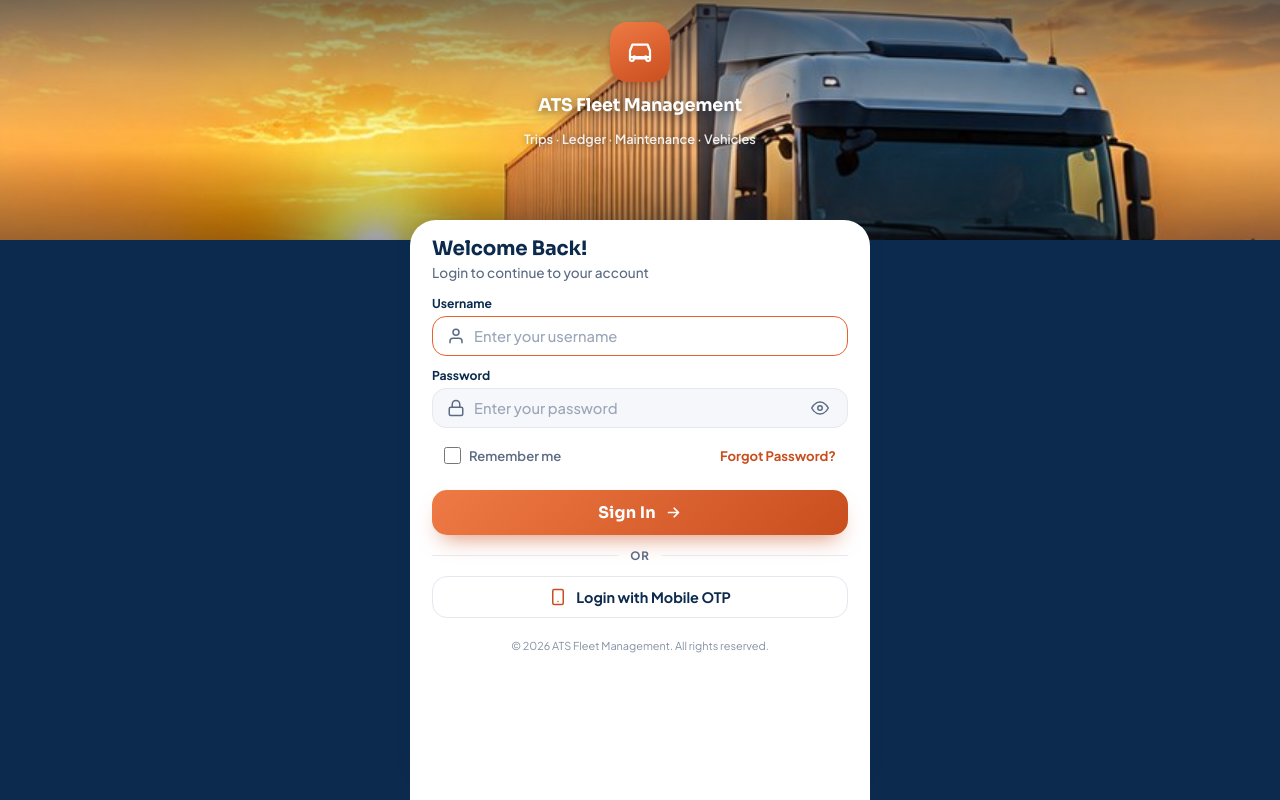
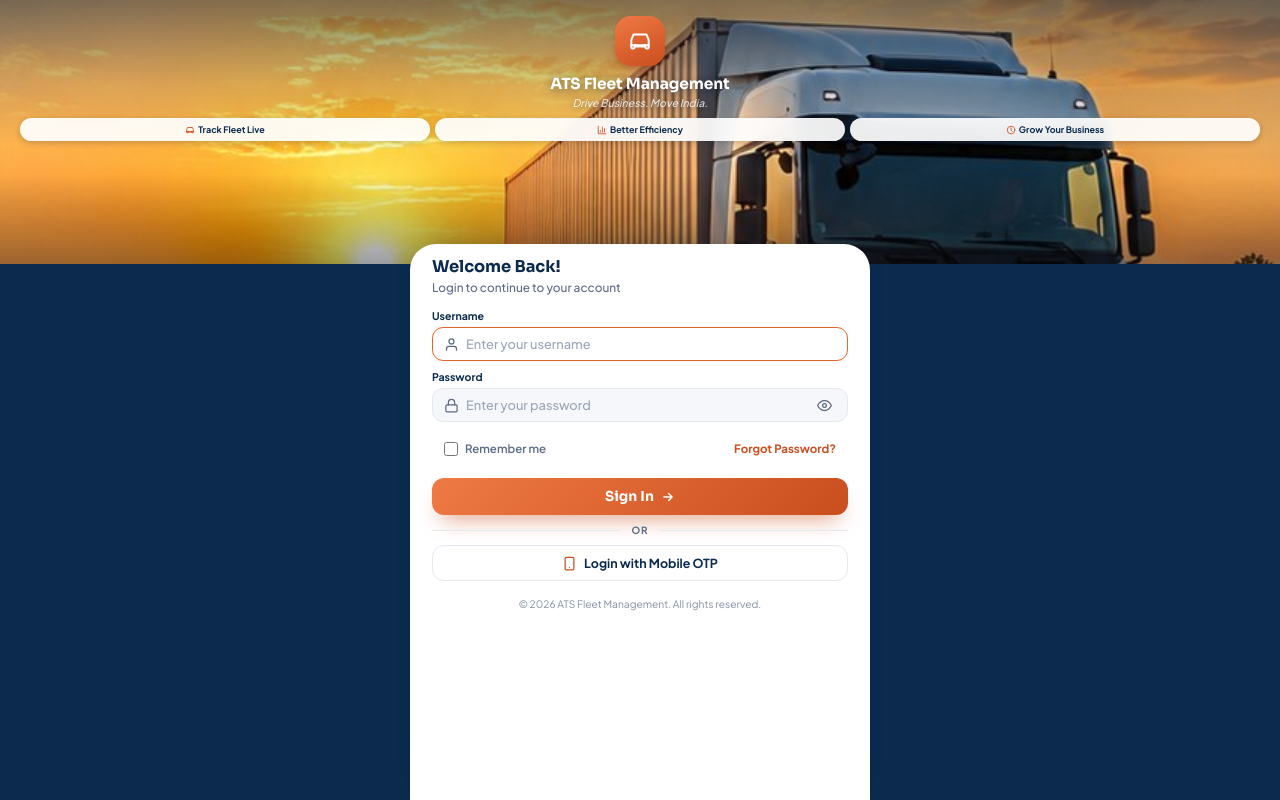
Before and after one commit to aniltransportservice2011-dot/ats-fleet-app, a Flask app: page /app/login in a window 1280 px wide. Run offline with Flask 3, Linux system fonts and the light colour scheme; data that the repository does not hold is empty; some libraries are stand-ins or nearby versions.

```diff
--- a/templates/app/base_app.html
+++ b/templates/app/base_app.html
@@ -25,8 +25,12 @@
 <link rel="stylesheet" href="{{ url_for('static', filename='app.css') }}">
 {% block extra_head %}{% endblock %}
 </head>
+
 <body class="app-body">
-{% include "app/_splash.html" %}
+<!-- app/_splash.html (a custom in-app loading overlay showing the badge icon + company name)
+     was included here on top of the native PWA launch splash Android/Chrome already generates
+     from app-manifest.json's icon/name/background_color — the two firing back-to-back read as a
+     double loading screen. Removed per instruction to keep just the one real (native) splash. -->
 
 <header class="a-topbar">
   <div class="a-topbar-left">
--- a/templates/app/login.html
+++ b/templates/app/login.html
@@ -65,8 +65,8 @@
   .lg-hero {
     position: relative;
     flex: 0 0 auto;
-    height: 30dvh;
-    min-height: 190px;
+    height: 33dvh;
+    min-height: 232px;
     background-image: url("{{ url_for('static', filename='img/login-hero.jpg') }}");
     background-size: cover;
     background-position: center 58%;
@@ -74,7 +74,7 @@
     display: flex;
     flex-direction: column;
     align-items: center;
-    padding: max(22px, env(safe-area-inset-top)) 24px 0;
+    padding: max(16px, env(safe-area-inset-top)) 20px 0;
   }
   .lg-hero::before {
     content: '';
@@ -92,36 +92,78 @@
   .lg-badge {
     position: relative;
     z-index: 2;
-    width: 60px;
-    height: 60px;
-    border-radius: 18px;
+    width: 50px;
+    height: 50px;
+    border-radius: 16px;
     background: linear-gradient(155deg, #EF7A45, var(--lg-orange-deep));
     display: flex;
     align-items: center;
     justify-content: center;
-    box-shadow: 0 10px 22px -6px rgba(201,78,30,0.55), 0 2px 4px rgba(0,0,0,0.15);
+    box-shadow: 0 8px 18px -6px rgba(201,78,30,0.55), 0 2px 4px rgba(0,0,0,0.15);
   }
   .lg-brand {
     position: relative;
     z-index: 2;
     font-family: 'Sora', sans-serif;
     font-weight: 700;
-    font-size: 1.1rem;
-    letter-spacing: -0.01em;
+    font-size: 0.96rem;
+    letter-spacing: -0.005em;
     color: #fff;
     text-align: center;
-    margin: 12px 0 2px;
+    margin: 8px 0 1px;
     text-shadow: 0 2px 10px rgba(9,26,49,0.5);
   }
   .lg-sub {
     position: relative;
     z-index: 2;
-    font-size: 0.8rem;
+    font-size: 0.76rem;
     font-weight: 600;
     color: rgba(255,255,255,0.88);
     text-align: center;
     text-shadow: 0 1px 6px rgba(9,26,49,0.45);
   }
+  .lg-tagline {
+    position: relative;
+    z-index: 2;
+    font-style: italic;
+    font-size: 0.66rem;
+    font-weight: 500;
+    color: rgba(255,255,255,0.8);
+    text-align: center;
+    text-shadow: 0 1px 6px rgba(9,26,49,0.45);
+    margin: 2px 0 9px;
+  }
+  /* Exactly 3 pills, sized to always fit one line with no horizontal scroll — width isn't
+     content-driven per pill (flex:1 lets each take an equal third), just compact text/padding
+     so nothing wraps or clips even on a 320px-wide screen. */
+  .lg-pills {
+    position: relative;
+    z-index: 2;
+    display: flex;
+    gap: 5px;
+    width: 100%;
+  }
+  .lg-pill {
+    flex: 1 1 0;
+    min-width: 0;
+    display: flex;
+    align-items: center;
+    justify-content: center;
+    gap: 3px;
+    background: rgba(255,255,255,0.92);
+    -webkit-backdrop-filter: blur(6px);
+    backdrop-filter: blur(6px);
+    border-radius: 999px;
+    padding: 6px 4px;
+    font-size: 0.56rem;
+    font-weight: 700;
+    color: var(--lg-ink);
+    white-space: nowrap;
+    overflow: hidden;
+    text-overflow: ellipsis;
+    box-shadow: 0 2px 6px rgba(9,26,49,0.2);
+  }
+  .lg-pill svg { width: 10px; height: 10px; color: var(--lg-orange-deep); flex-shrink: 0; }
 
   .lg-card {
     position: relative;
@@ -132,7 +174,7 @@
     margin-top: -20px;
     background: var(--lg-white);
     border-radius: 26px 26px 0 0;
-    padding: 16px 22px max(10px, env(safe-area-inset-bottom));
+    padding: 12px 22px max(8px, env(safe-area-inset-bottom));
     width: 100%;
     max-width: 460px;
     margin-left: auto;
@@ -141,14 +183,14 @@
   }
   .lg-card-title {
     font-family: 'Sora', sans-serif;
-    font-size: 1.24rem;
+    font-size: 1.02rem;
     font-weight: 700;
     margin: 0;
-    letter-spacing: -0.01em;
+    letter-spacing: -0.005em;
   }
   .lg-card-sub {
     margin: 3px 0 14px;
-    font-size: 0.85rem;
+    font-size: 0.74rem;
     color: var(--lg-steel);
     font-weight: 500;
   }
@@ -163,10 +205,10 @@
     margin-bottom: 16px;
   }
 
-  .lg-field { margin-bottom: 11px; }
+  .lg-field { margin-bottom: 9px; }
   .lg-field label {
     display: block;
-    font-size: 0.76rem;
+    font-size: 0.66rem;
     font-weight: 700;
     color: var(--lg-ink);
     margin-bottom: 5px;
@@ -174,68 +216,70 @@
   .lg-input-shell {
     display: flex;
     align-items: center;
-    gap: 9px;
+    gap: 7px;
     border: 1.4px solid var(--lg-line);
-    border-radius: 14px;
-    padding: 0 14px;
+    border-radius: 11px;
+    padding: 0 11px;
     background: var(--lg-paper);
     transition: border-color 0.15s, background 0.15s;
   }
   .lg-input-shell:focus-within { border-color: var(--lg-orange); background: var(--lg-white); }
-  .lg-input-shell svg { flex-shrink: 0; color: var(--lg-steel); width: 18px; height: 18px; }
+  .lg-input-shell svg { flex-shrink: 0; color: var(--lg-steel); width: 15px; height: 15px; }
   .lg-input-shell input {
     border: none; background: none; outline: none;
-    font-family: inherit; font-size: 0.92rem; color: var(--lg-ink);
-    padding: 10px 0; flex: 1; min-width: 0; width: 100%;
+    font-family: inherit; font-size: 0.8rem; color: var(--lg-ink);
+    padding: 8px 0; flex: 1; min-width: 0; width: 100%;
   }
   .lg-input-shell input::placeholder { color: #9AA6B8; font-weight: 500; }
   .lg-eye-btn { background: none; border: none; padding: 4px; margin: 0; display: flex; cursor: pointer; color: var(--lg-steel); }
-  .lg-eye-btn svg { width: 18px; height: 18px; }
+  .lg-eye-btn svg { width: 15px; height: 15px; }
 
   .lg-row {
     display: flex;
     align-items: center;
     justify-content: space-between;
-    margin: -4px 0 14px;
+    margin: -2px 0 10px;
     flex-wrap: wrap;
     gap: 8px;
   }
-  .lg-remember { display: flex; align-items: center; gap: 8px; font-size: 0.82rem; font-weight: 600; color: var(--lg-steel); }
-  .lg-remember input { width: 17px; height: 17px; accent-color: var(--lg-orange); margin: 0; }
-  .lg-link { font-size: 0.82rem; font-weight: 700; color: var(--lg-orange-deep); text-decoration: none; background: none; border: none; padding: 0; font-family: inherit; cursor: pointer; }
+  .lg-remember { display: flex; align-items: center; gap: 7px; font-size: 0.72rem; font-weight: 600; color: var(--lg-steel); }
+  .lg-remember input { width: 14px; height: 14px; accent-color: var(--lg-orange); margin: 0; }
+  .lg-link { font-size: 0.72rem; font-weight: 700; color: var(--lg-orange-deep); text-decoration: none; background: none; border: none; padding: 0; font-family: inherit; cursor: pointer; }
 
   .lg-btn-primary {
-    width: 100%; display: flex; align-items: center; justify-content: center; gap: 9px;
+    width: 100%; display: flex; align-items: center; justify-content: center; gap: 7px;
     background: linear-gradient(135deg, #EF7A45, var(--lg-orange-deep));
-    color: #fff; border: none; border-radius: 15px; padding: 12px;
-    font-family: 'Sora', sans-serif; font-size: 1rem; font-weight: 700; letter-spacing: 0.01em;
+    color: #fff; border: none; border-radius: 12px; padding: 10px;
+    font-family: 'Sora', sans-serif; font-size: 0.86rem; font-weight: 700; letter-spacing: 0.005em;
     cursor: pointer; box-shadow: 0 12px 22px -10px rgba(201,78,30,0.65);
   }
-  .lg-btn-primary svg { width: 17px; height: 17px; flex-shrink: 0; }
+  .lg-btn-primary svg { width: 14px; height: 14px; flex-shrink: 0; }
   .lg-btn-primary:active { transform: translateY(1px); }
 
   .lg-divider {
-    display: flex; align-items: center; gap: 12px; margin: 13px 0;
-    color: var(--lg-steel); font-size: 0.72rem; font-weight: 700; letter-spacing: 0.08em;
+    display: flex; align-items: center; gap: 12px; margin: 9px 0;
+    color: var(--lg-steel); font-size: 0.62rem; font-weight: 700; letter-spacing: 0.08em;
   }
   .lg-divider::before, .lg-divider::after { content: ''; flex: 1; height: 1px; background: var(--lg-line); }
 
   .lg-btn-outline {
-    width: 100%; display: flex; align-items: center; justify-content: center; gap: 9px;
+    width: 100%; display: flex; align-items: center; justify-content: center; gap: 7px;
     border: 1.4px solid var(--lg-line); background: var(--lg-white); color: var(--lg-ink);
-    border-radius: 15px; padding: 11px; font-family: inherit; font-size: 0.9rem; font-weight: 700;
+    border-radius: 12px; padding: 9px; font-family: inherit; font-size: 0.78rem; font-weight: 700;
     text-decoration: none; cursor: pointer;
   }
-  .lg-btn-outline svg { width: 18px; height: 18px; color: var(--lg-orange-deep); }
+  .lg-btn-outline svg { width: 15px; height: 15px; color: var(--lg-orange-deep); }
 
   .lg-footer {
-    text-align: center; font-size: 0.68rem; color: var(--lg-steel); opacity: 0.75;
-    padding: 10px 20px 2px;
+    text-align: center; font-size: 0.64rem; color: var(--lg-steel); opacity: 0.75;
+    padding: 6px 20px 2px;
   }
 </style>
 </head>
 <body class="app-login-body">
-{% include "app/_splash.html" %}
+<!-- app/_splash.html removed — see the matching comment in base_app.html. Kept just the one
+     native PWA launch splash (Android/Chrome, from app-manifest.json) instead of that plus this
+     custom overlay firing right after it. -->
 
 <div class="lg-hero">
   <div class="lg-badge">
@@ -243,14 +287,15 @@
          icon, Add Vehicle) — swapped in for the old badge icon here (a smaller, only vaguely
          truck-shaped delivery-van silhouette) so the login badge matches the app's own icon
          language instead of introducing a third, unrelated icon design. -->
-    <svg viewBox="0 0 24 24" width="30" height="30" fill="none" stroke="#fff" stroke-width="1.8" stroke-linecap="round" stroke-linejoin="round"><path d="M4 16V11l2-5h12l2 5v5"/><path d="M4 16h16v2a1 1 0 0 1-1 1h-1a1 1 0 0 1-1-1v-1H7v1a1 1 0 0 1-1 1H5a1 1 0 0 1-1-1v-2Z"/><circle cx="7.5" cy="16" r="1.4" fill="#fff" stroke="none"/><circle cx="16.5" cy="16" r="1.4" fill="#fff" stroke="none"/></svg>
+    <svg viewBox="0 0 24 24" width="26" height="26" fill="none" stroke="#fff" stroke-width="1.8" stroke-linecap="round" stroke-linejoin="round"><path d="M4 16V11l2-5h12l2 5v5"/><path d="M4 16h16v2a1 1 0 0 1-1 1h-1a1 1 0 0 1-1-1v-1H7v1a1 1 0 0 1-1 1H5a1 1 0 0 1-1-1v-2Z"/><circle cx="7.5" cy="16" r="1.4" fill="#fff" stroke="none"/><circle cx="16.5" cy="16" r="1.4" fill="#fff" stroke="none"/></svg>
   </div>
   <p class="lg-brand">ATS Fleet Management</p>
-  <!-- Real module names from the app itself (bottom nav + More sheet: Trips, Ledger,
-       Maintenance, Vehicles) instead of a redundant "Fleet Management System" line under a
-       brand name that already says "Fleet Management" — a small, real orientation instead of
-       repeated marketing copy. -->
-  <p class="lg-sub">Trips &middot; Ledger &middot; Maintenance &middot; Vehicles</p>
+  <p class="lg-tagline">Drive Business. Move India.</p>
+  <div class="lg-pills">
+    <span class="lg-pill"><svg viewBox="0 0 24 24" fill="none" stroke="currentColor" stroke-width="2" stroke-linecap="round" stroke-linejoin="round"><path d="M4 16V11l2-5h12l2 5v5"/><path d="M4 16h16v2a1 1 0 0 1-1 1h-1a1 1 0 0 1-1-1v-1H7v1a1 1 0 0 1-1 1H5a1 1 0 0 1-1-1v-2Z"/><circle cx="7.5" cy="16" r="1.3"/><circle cx="16.5" cy="16" r="1.3"/></svg>Track Fleet Live</span>
+    <span class="lg-pill"><svg viewBox="0 0 24 24" fill="none" stroke="currentColor" stroke-width="2" stroke-linecap="round" stroke-linejoin="round"><path d="M3 3v18h18"/><path d="M18 17V9M13 17V5M8 17v-4"/></svg>Better Efficiency</span>
+    <span class="lg-pill"><svg viewBox="0 0 24 24" fill="none" stroke="currentColor" stroke-width="2" stroke-linecap="round" stroke-linejoin="round"><circle cx="12" cy="12" r="9"/><path d="M12 7v5l3 3"/></svg>Grow Your Business</span>
+  </div>
 </div>
 
 <div class="lg-card">
```
Also changed, not shown: static/app.css (+39 -39 lines).
